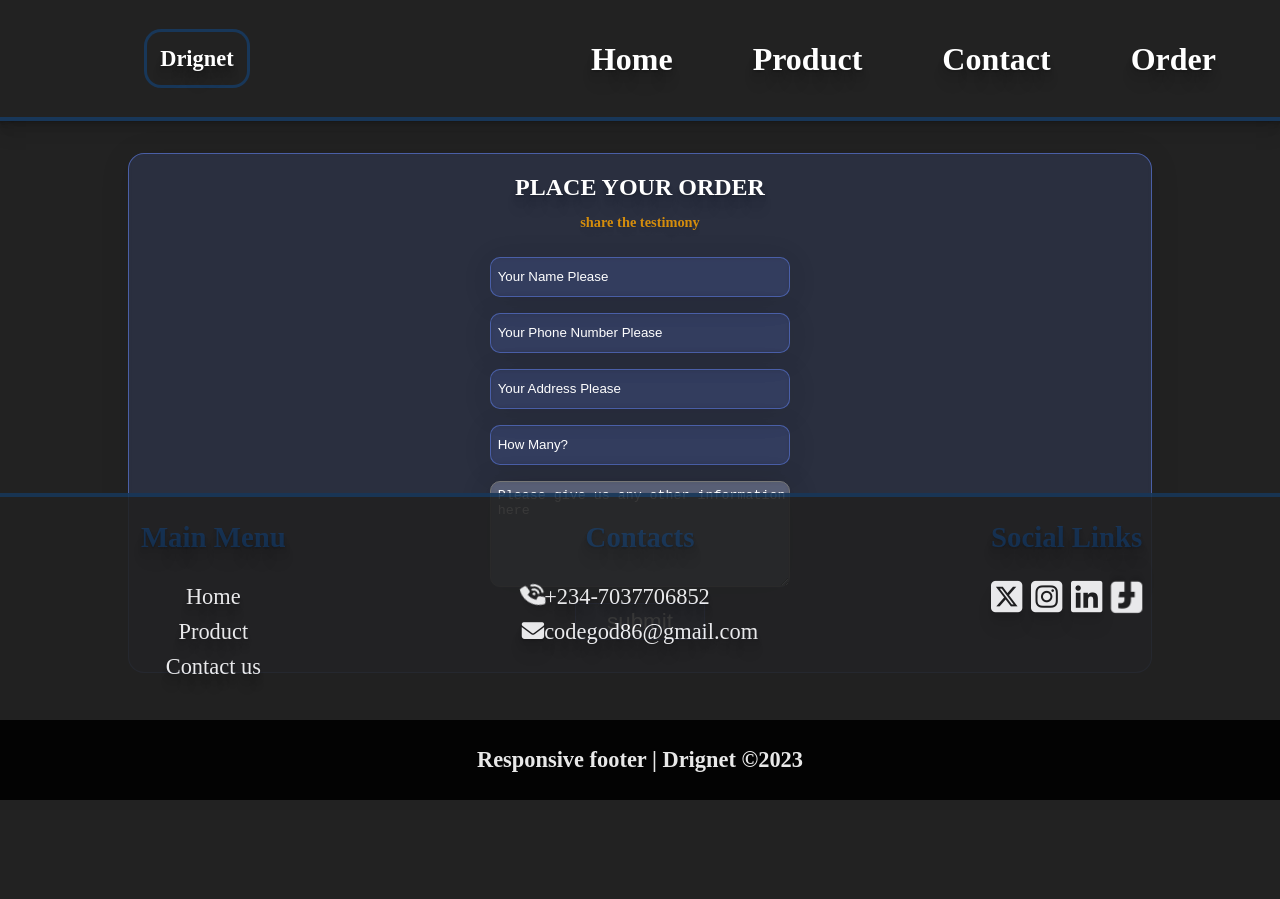
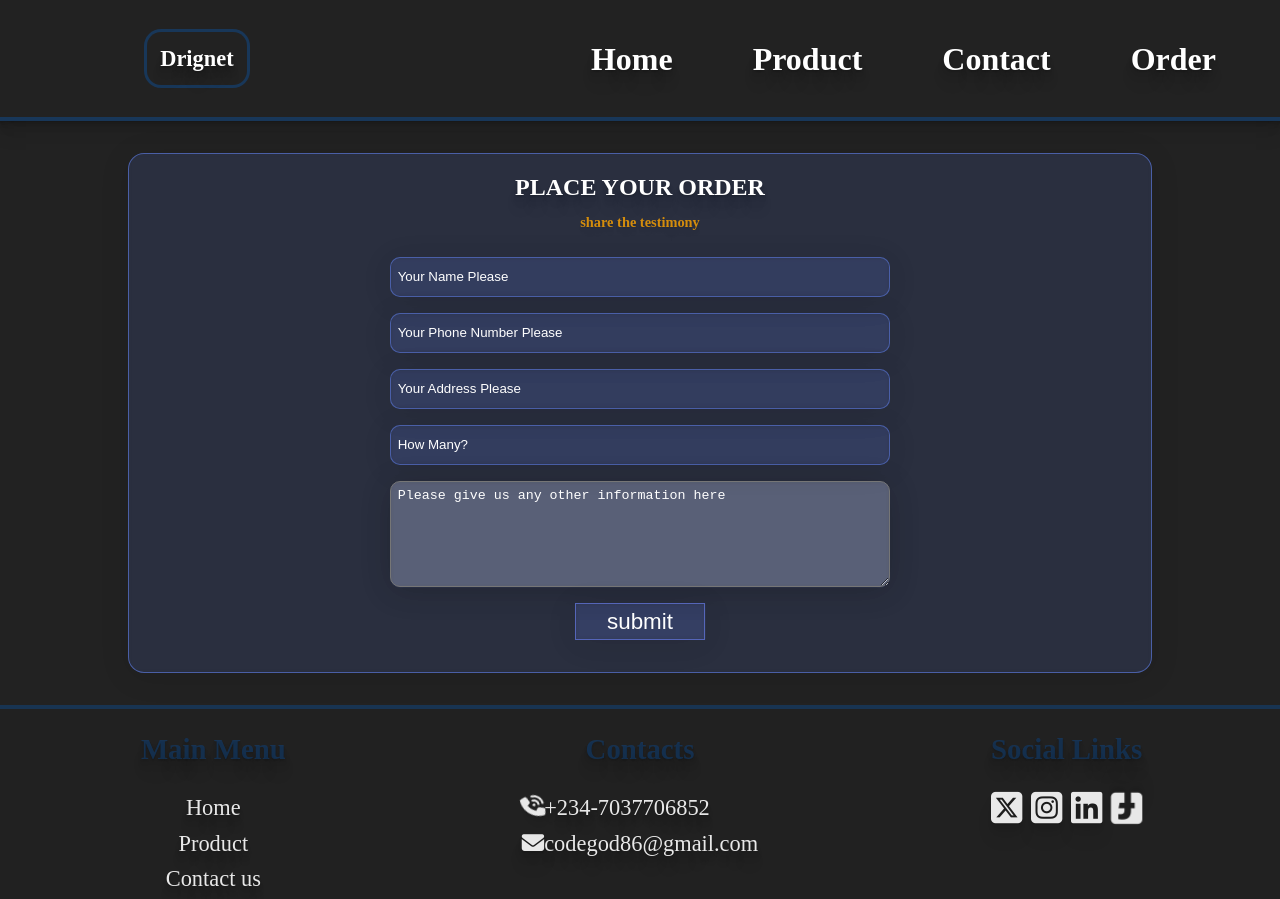
Before and after one commit to Drignet/abc-projects, a website built with Vite: page contact/index.html in a window 1280 px wide. Shown: the top 899 px of the page. Before the commit the page ends 800 px from the top, so only its background shows below. Built offline with nearby package versions, Linux system fonts and the light colour scheme.

Commit message:
update style

```diff
--- a/contact/src/style.css
+++ b/contact/src/style.css
@@ -196,7 +196,7 @@ form{
 
 form input{
   height: 40px;
-  width: clamp(150px, 60%, 300px);
+  width: clamp(150px, 60%, 500px);
   padding-left: 0.5em;
   border-radius: 10px;
   color: #fff;
@@ -214,7 +214,7 @@ input::placeholder{
 
 form textarea{
   height: 8em;
-  width: clamp(150px, 60%, 300px);
+  width: clamp(150px, 60%, 500px);
   padding: 0.5em 0 0 0.5em;
   border-radius: 10px;
   background: rgba(255, 255, 255, 0.2);
@@ -354,11 +354,6 @@ header{
   margin-block: 1em;
 }
 
-footer{
-  position: fixed;
-  bottom: 0;
-}
-
   footer h2{
   margin-block: 0.8em;
   font-size:1.8rem;
```
